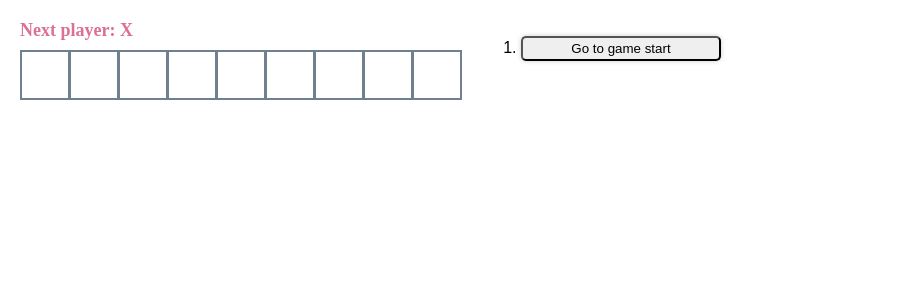
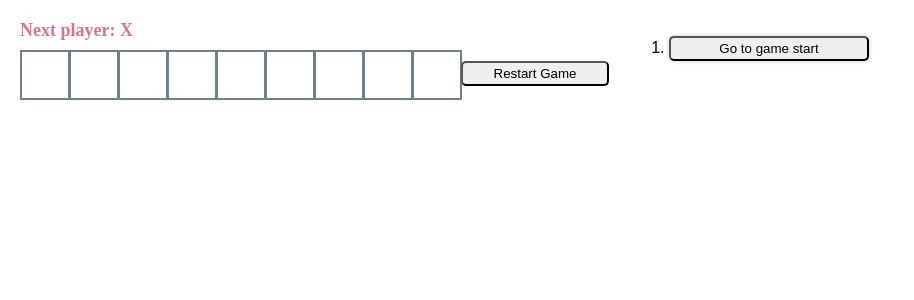
Before and after one commit to sodhipinky/tic-tac-toe, a React (Vite) app: page / in a window 1280 px wide. Shown: the top 300 px of the page, without its empty margins (0-914 px from the left). Built offline with nearby package versions, Linux system fonts and the light colour scheme.

Commit message:
Add restart functionality to the game

```diff
--- a/src/App.css
+++ b/src/App.css
@@ -62,3 +62,10 @@ body {
   border-radius: 5px;
   box-shadow: 0 0 5px 0 rgba(0, 0, 0, 0.2);
 }
+
+.restart {
+  margin-top: 10px;
+  width: 148px;
+  height: 25px;
+  border-radius: 5px;
+}
--- a/src/App.jsx
+++ b/src/App.jsx
@@ -19,6 +19,11 @@ function Game() {
     setCurrentMove(nextMove);
   }
 
+  function restartGame() {
+    setHistory([Array(9).fill(null)]);
+    setCurrentMove(0);
+  }
+
   const moves = history.map((squares, move) => {
     const description = move > 0 ? `Go to move #${move}` : 'Go to game start';
     return (
@@ -29,19 +34,21 @@ function Game() {
   })
 
   return (
+    <>
       <div className="game">
         <div className="game-board">
-        <Board xIsNext={xIsNext} squares={currentSquares} onPlay={handlePlay} />
+          <Board xIsNext={xIsNext} squares={currentSquares} onPlay={handlePlay} onRestart={restartGame} />
         </div>
         <div className="game-info">
           <ol>{moves}</ol>
         </div>
       </div>
+    </>
   );
 
 }
 
-function Board({ xIsNext, squares, onPlay }) {
+function Board({ xIsNext, squares, onPlay, onRestart }) {
 
   function handleClick(index) {
     if (squares[index] || calculateWinner(squares)) {
@@ -88,6 +95,7 @@ function Board({ xIsNext, squares, onPlay }) {
           )
         })
       }
+      <button className='restart' onClick={onRestart}>Restart Game</button>
     </>
   )
 }
```
Lines whose indentation alone changed are shown as unchanged.
